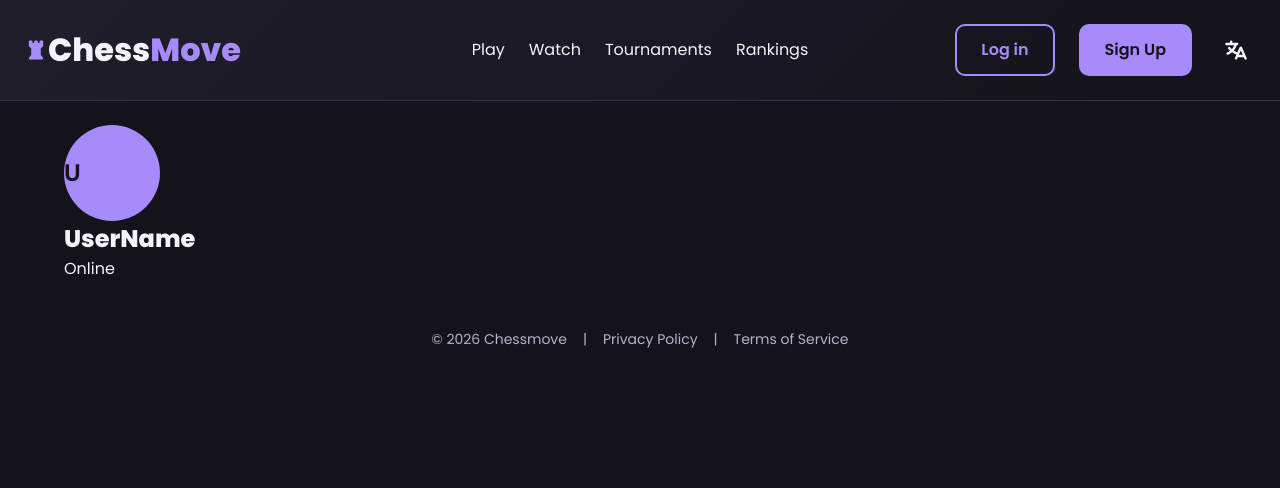
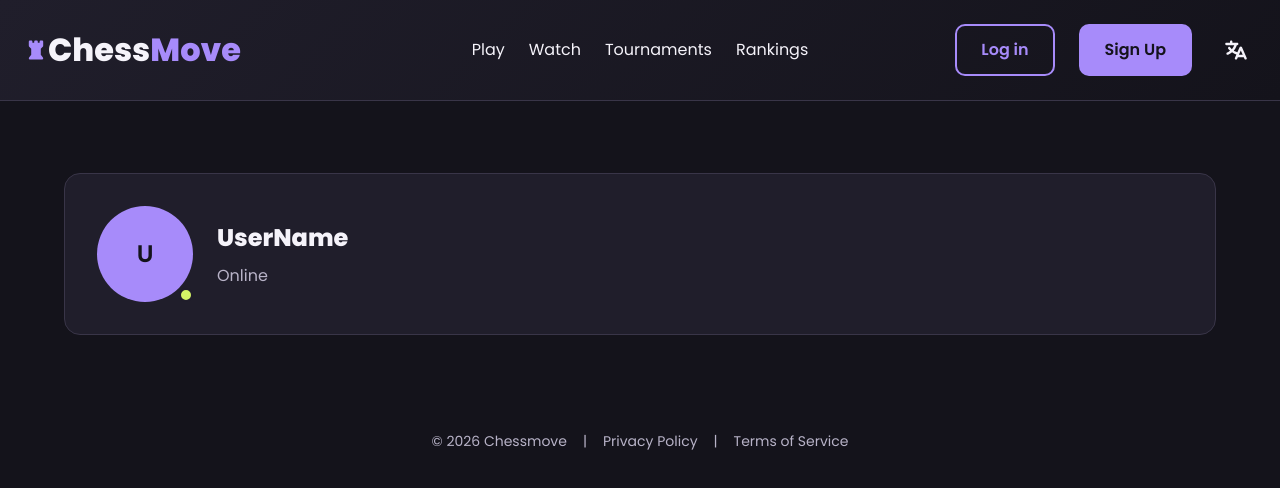
Before and after one commit to Mesokrixxx/transcendence, a React (Vite) app in the folder frontend/: page /Profile in a window 1280 px wide. Shown: the top 488 px of the page. Built offline with nearby package versions, Linux system fonts and the light colour scheme.

Commit message:
fix avatar styles

```diff
--- a/frontend/src/components/Avatar/Avatar.styles.ts
+++ b/frontend/src/components/Avatar/Avatar.styles.ts
@@ -10,7 +10,7 @@ export const AvatarWrapper = styled.div<{ $size: number}>`
 export const AvatarImage = styled.img`
     width: 100%;
     height: 100%;
-    border-raius: 50%;
+    border-radius: 50%;
     object-fit: cover;
     display: block;
 `
@@ -21,6 +21,7 @@ export const AvatarFallback = styled.div`
     border-radius: 50%;
     display: flex;
     align-items: center;
+    justify-content: center;
     background: var(--color-primary);
     color: var(--color-background);
     font-size: 1.5rem;
@@ -34,7 +35,7 @@ export const StatusDot = styled.span<{ $isOnline: boolean }>`
     width: 14px;
     height: 14px;
     border-radius: 50%;
-    boder: 2px solid var(--color-surface);
-    background: ${({ $isOnline })=>$isOnline ? 'var(--color-accent': 'var(--color-text-secondary'};
+    border: 2px solid var(--color-surface);
+    background: ${({ $isOnline })=>$isOnline ? 'var(--color-accent)': 'var(--color-text-secondary)'};
 
 `
```
Also changed, not shown: 1 other file (tests, documents, lock files or other folders).
